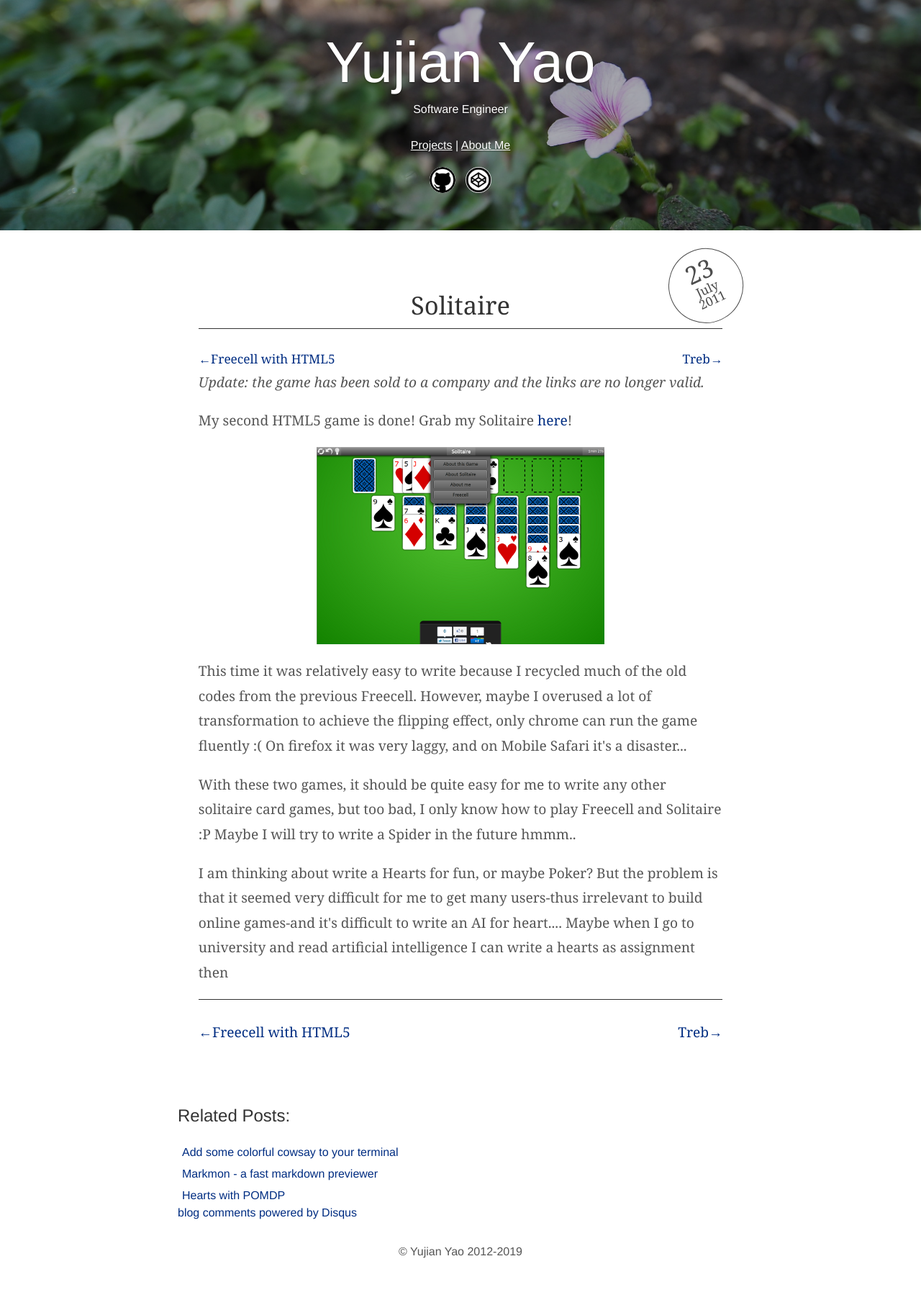
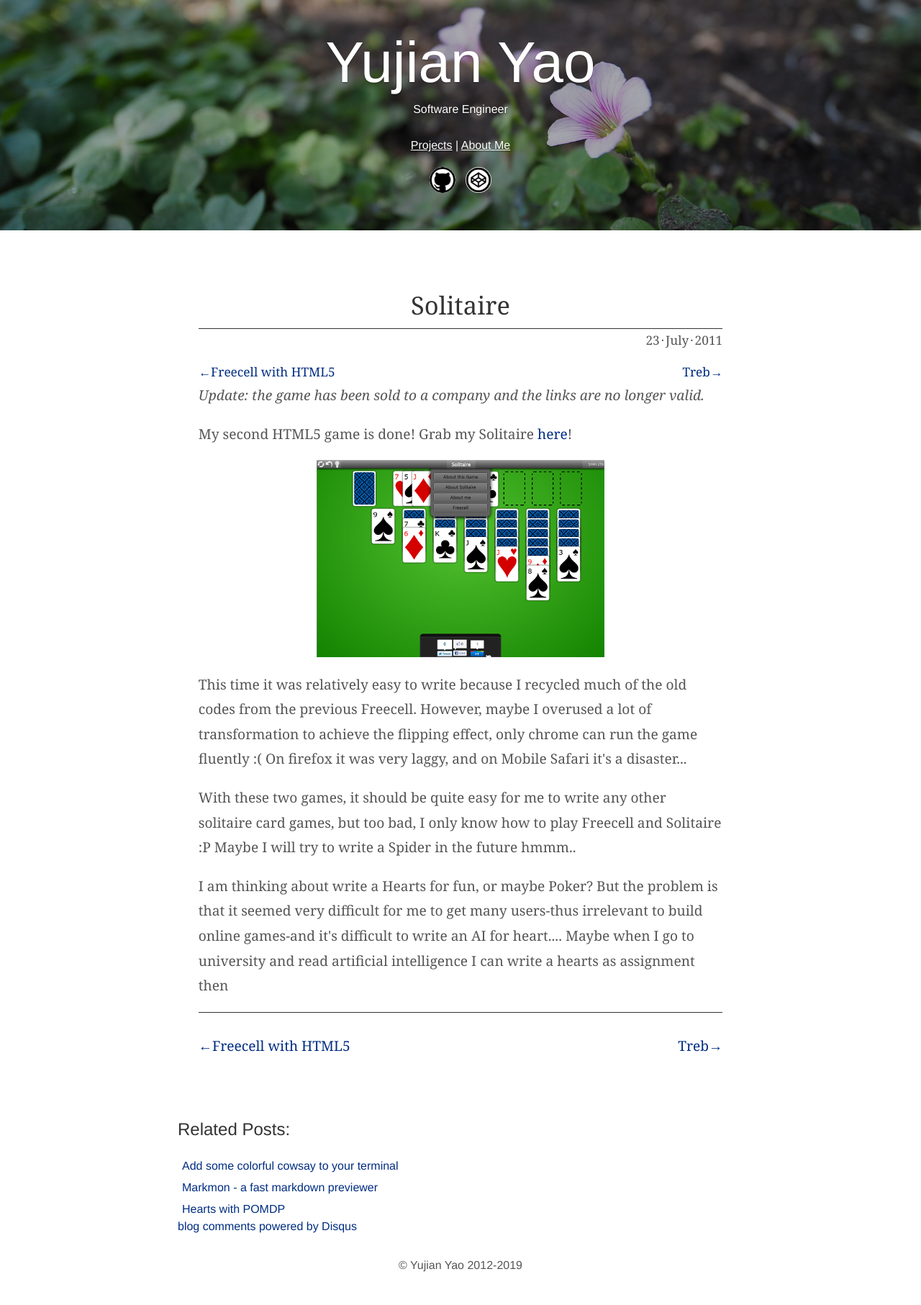
Before and after one commit to yyjhao/yyjhao.github.com, a Jekyll site: the page built from _posts/2011-07-23-solitaire.html, in a window 1280 px wide. Shown: the whole page at 72% size. Built offline with Jekyll 4.4.1, drawn with Linux system fonts in a browser that asks for light colours; comment, search, counter and statistics services are not loaded.

Commit message:
style udpate

```diff
--- a/_layouts/post.html
+++ b/_layouts/post.html
@@ -15,9 +15,9 @@ layout: default
 <div class='main'>
 	<article>
 		<header><h2>{{ page.title }}</h2>
-			<span class='date-time'>
+			<div class='date-time'>
 				{{ page.date | date: "<span class='day'>%d</span><span class='month'>%B</span><span class='year'>%Y</span>" }}
-			</span>
+			</div>
 			{{ moveon }}
 		</header>
 		{% if page.hosted-site %}
--- a/style.scss
+++ b/style.scss
@@ -290,40 +290,23 @@ aside{
 
 			&>h2{
 				border-bottom: $line-thinkness solid;
+				margin-bottom: 0;
 			}
 
 			&>.date-time{
-				position: absolute;
-				right: 0;
-				top: 0.5em;
-				padding: 0.7em 0;
-				text-align:center;
-				border: $line-thinkness solid;
-				color: lighten($header-text-color, 10%);
-				border-radius: 10000px;
-				height: 6em;
-				width: 6em;
-				box-sizing: border-box;
-				-moz-box-sizing: border-box;
-
-				@include transform(rotate(-25deg));
-
+				margin-bottom: 0.75em;
+				margin-left: auto;
+				text-align: right;
 				&>span{
-					display: block;
 					padding: 0;
 					margin: 0;
 					line-height: 1;
+					font-size: 1em;
+					&:not(:last-of-type):after {
+						content: "\00b7";
+						margin: 0 2px;
+					}
 				}
-				&>.day{
-					font-size: 2em;
-				}
-				&>.month{
-					font-size: 1em;
-				}
-				&>.year{
-					font-size: 1em;
-				}
-
 			}
 		}
 
```
Also changed, not shown: index.html (+3 -12 lines).
